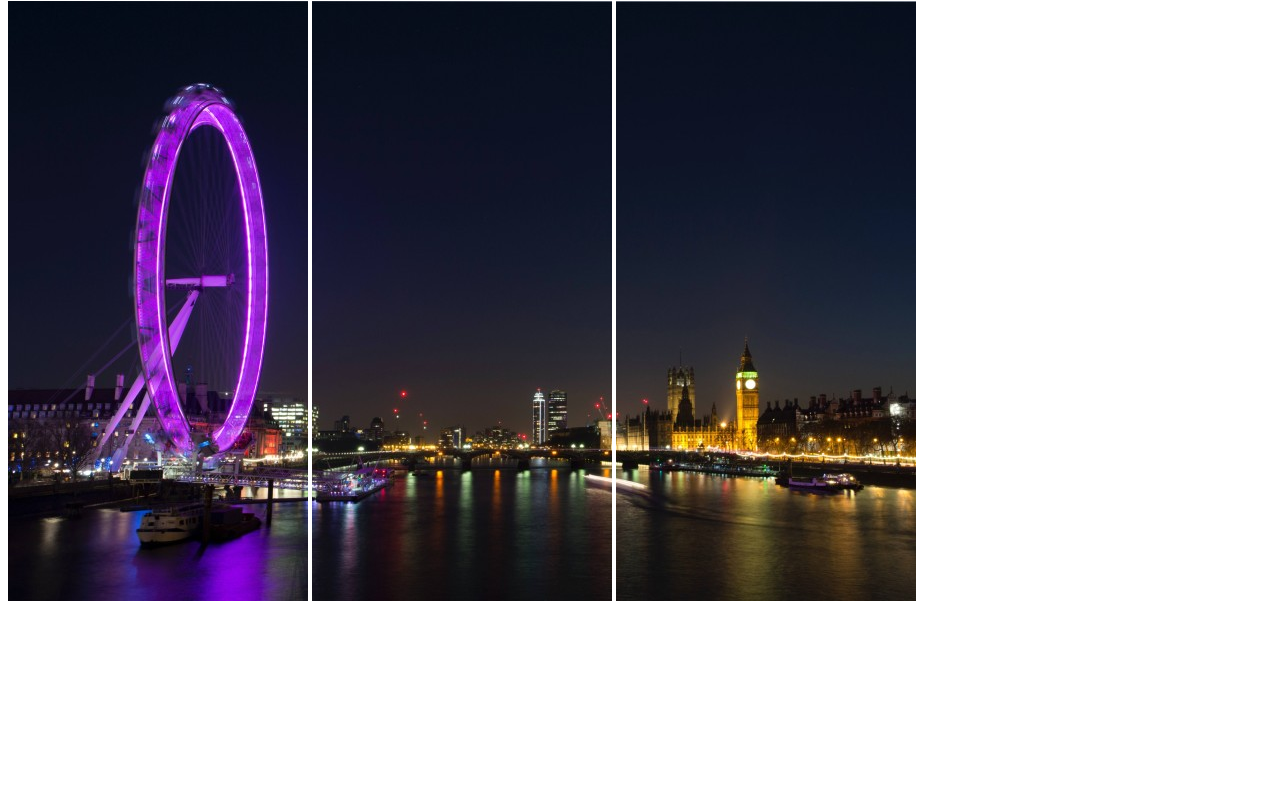
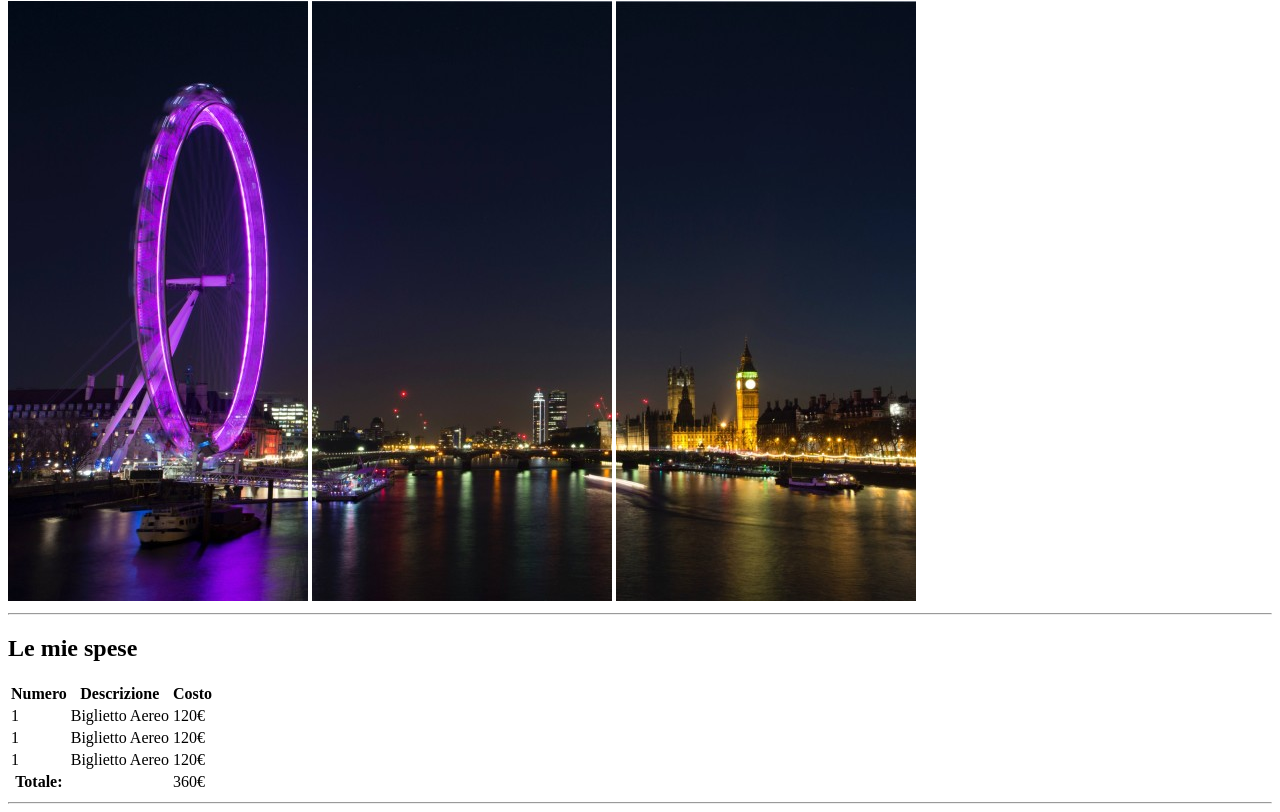
Before and after one commit to MarcelloPescatore/html-london-trip, a plain HTML site: page index.html in a window 1280 px wide. Shown: the part 79-891 px from the top of the page. Before the commit the page ends 800 px from the top, so only its background shows below. Drawn offline with Linux system fonts and the light colour scheme.

Commit message:
Added first section to main
Added a title section
Added a table
Added two horizotal rules

```diff
--- a/index.html
+++ b/index.html
@@ -17,7 +17,45 @@
      </header>
     <!-- Main -->
      <main>
-        <div></div>
+        <!-- Sezione spese -->
+        <hr>
+        <div>
+            <h2>Le mie spese</h2>
+            <table>
+                <thead>
+                    <tr>
+                       <th>Numero</th>
+                       <th>Descrizione</th>
+                       <th>Costo</th>
+                    </tr>
+                </thead>
+                <tbody>
+                    <tr>
+                        <td>1</td>
+                        <td>Biglietto Aereo</td>
+                        <td>120€</td>
+                    </tr>
+                    <tr>
+                        <td>1</td>
+                        <td>Biglietto Aereo</td>
+                        <td>120€</td>
+                    </tr>
+                    <tr>
+                        <td>1</td>
+                        <td>Biglietto Aereo</td>
+                        <td>120€</td>
+                    </tr>
+                </tbody>
+                <tfoot>
+                    <tr>
+                        <th>Totale:</th>
+                        <td></td>
+                        <td>360€</td>
+                    </tr>
+                </tfoot>
+            </table>
+        </div>
+        <hr>
         <div></div>
         <div></div>
      </main>
```
